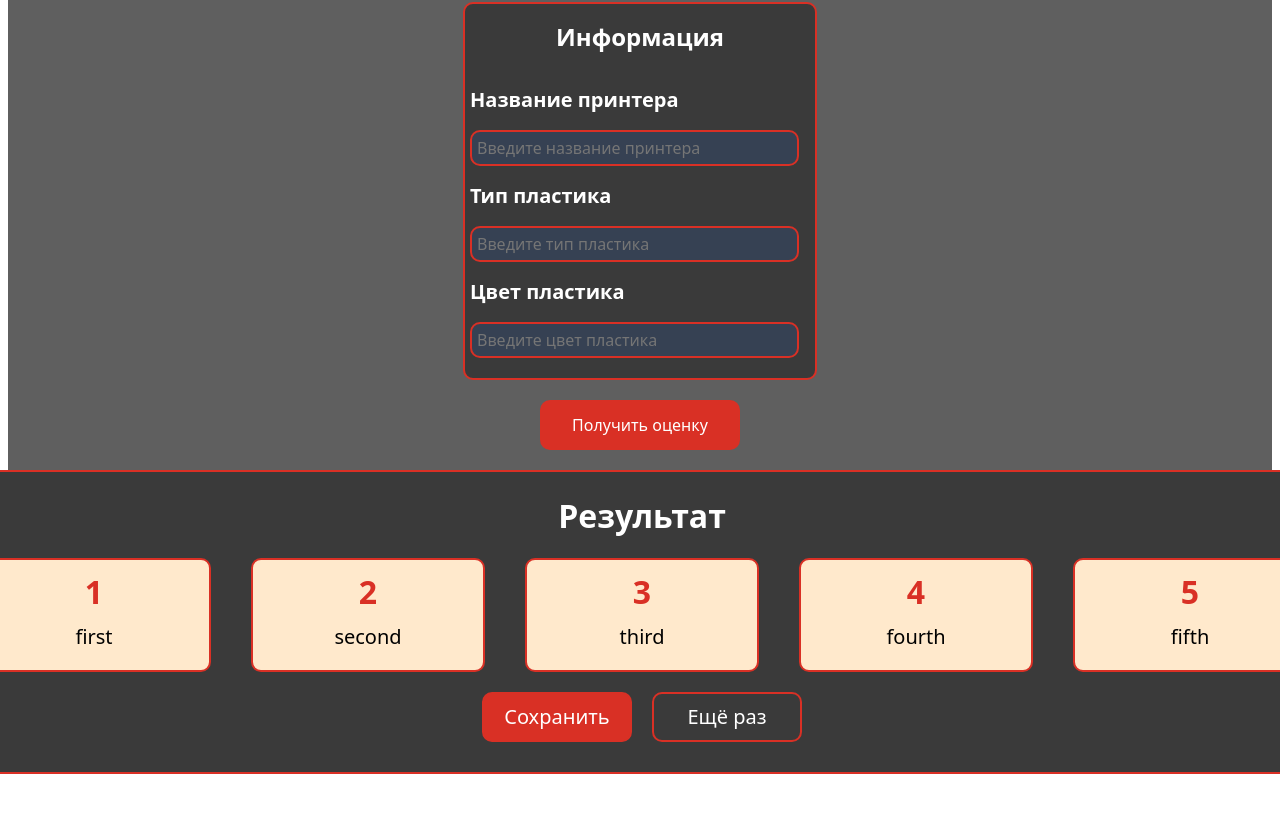
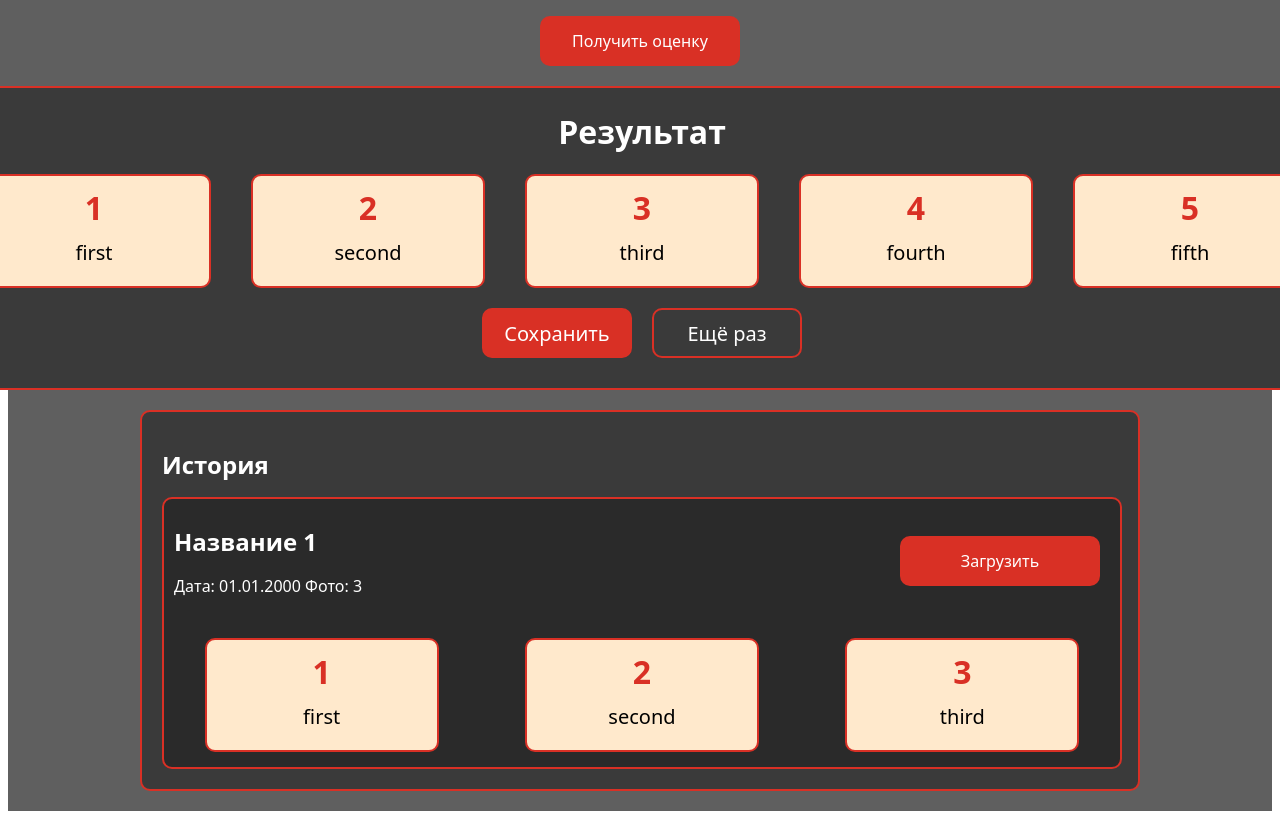
Before and after one commit to GasilinEgor/FDM-Quality-Target, a Vue app in the folder frontend/: page / in a window 1280 px wide. Shown: the part 838-1657 px from the top of the page. Before the commit the page ends 1620 px from the top, so only its background shows below. Built offline with nearby package versions, Linux system fonts and the light colour scheme; the HTML template or start-up script is replaced by a standard one.

Commit message:
history add

```diff
--- a/frontend/src/App.vue
+++ b/frontend/src/App.vue
@@ -1,12 +1,16 @@
 <script setup lang="ts">
 import Header from './Components/Header.vue'
 import Form from './Components/Form.vue';
+import History from './Components/History.vue';
 </script>
 <template>
   <div class="app">
     <Header />
     <div class="form">
       <Form />
+    </div>
+    <div class="history">
+      <History />
     </div>
   </div>
 </template>
@@ -18,4 +22,14 @@ import Form from './Components/Form.vue';
   box-sizing: border-box;
   background-color: #5f5f5f;
 }
+
+.app {
+  display: flex;
+  flex-direction: column;
+  align-items: center;
+}
+
+.history {
+  margin: 20px;
+}
 </style>
--- /dev/null
+++ b/frontend/src/Components/History.vue
@@ -0,0 +1,157 @@
+<script setup>
+import { ref } from 'vue';
+
+const history = ref([{
+    'name': 'Название 1',
+    'date': '01.01.2000',
+    'count': 3,
+    'statistic': {
+        'first': 1,
+        'second': 2,
+        'third': 3,
+    }
+}])
+</script>
+
+<template>
+<div class="main-history-div">
+    <div class="header-div">
+        <h1>История</h1>
+    </div>
+    <div class="history-list-div">
+        <div v-for="his in history" class="history-div">
+            <div class="info-div">
+                <div class="his-header-div">
+                    <h1>{{ his.name }}</h1>
+                    <p>Дата: {{ his.date }} Фото: {{ his.count }}</p>
+                </div>
+                <div class="button-div">
+                    <button>Загрузить</button>
+                </div>
+            </div>
+            <div class="statistic-div">
+                <div v-for="(count, name) in his.statistic" class="block-div">
+                    <p class="statistic-count">{{ count }}</p>
+                    <p class="statistic-name">{{ name }}</p>
+                </div>
+            </div>
+        </div>
+    </div>
+</div>
+</template>
+<style scoped>
+.main-history-div {
+    width: 100%;
+    min-width: 1000px;
+    height: 100%;
+    background-color: #3a3a3a;
+    border: 2px solid #d93025;
+    border-radius: 10px;
+
+    display: flex;
+    flex-direction: column;
+    padding: 20px;
+}
+
+.header-div h1 {
+    font-size: 24px;
+    font-family: system-ui, -apple-system, BlinkMacSystemFont, 'Segoe UI', Roboto, Oxygen, Ubuntu, Cantarell, 'Open Sans', 'Helvetica Neue', sans-serif;
+    color: white;
+}
+
+.info-div {
+    display: flex;
+    flex-direction: row;
+    width: 100%;
+    justify-content: space-around;
+}
+
+.his-header-div {
+    width: 100%;
+    padding: 10px;
+}
+
+.his-header-div h1 {
+    color: white;
+    font-size: 24px;
+    font-family: system-ui, -apple-system, BlinkMacSystemFont, 'Segoe UI', Roboto, Oxygen, Ubuntu, Cantarell, 'Open Sans', 'Helvetica Neue', sans-serif;
+}
+
+.button-div {
+    display: flex;
+    justify-content: center;
+    align-items: center;
+    margin-right: 20px;
+}
+
+.button-div button {
+    width: 200px;
+    height: 50px;
+    background-color: #d93025;
+    border-radius: 10px;
+    color: white;
+    font-size: 16px;
+    font-family: system-ui, -apple-system, BlinkMacSystemFont, 'Segoe UI', Roboto, Oxygen, Ubuntu, Cantarell, 'Open Sans', 'Helvetica Neue', sans-serif;
+
+    outline: none;
+    transition: none;
+    border: none ;
+}
+
+.his-header-div p {
+    color: white;
+    font-size: 16px;
+    font-family: system-ui, -apple-system, BlinkMacSystemFont, 'Segoe UI', Roboto, Oxygen, Ubuntu, Cantarell, 'Open Sans', 'Helvetica Neue', sans-serif;
+}
+
+.history-div {
+    width: 100%;
+    height: 100%;
+    background-color: #2a2a2a;
+    border:  2px solid #d93025;
+    border-radius: 10px;
+
+    display: flex;
+    flex-direction: column;
+    align-items: center;
+}
+
+.block-div {
+    width: 220px;
+    height: 100px;
+    background-color: #ffe9cc;
+    border: 2px solid #d93025;
+    border-radius: 10px;
+
+    display: flex;
+    flex-direction: column;
+    align-items: center;
+    gap: 0px;
+    padding: 5px;
+}
+
+.statistic-div {
+    width: 100%;
+    display: flex;
+    flex-direction: row;
+    gap: 5px;
+    align-items: center;
+    justify-content: space-around;
+    margin: 15px;
+}
+
+.statistic-count {
+    font-size: 32px;
+    font-family: system-ui, -apple-system, BlinkMacSystemFont, 'Segoe UI', Roboto, Oxygen, Ubuntu, Cantarell, 'Open Sans', 'Helvetica Neue', sans-serif;
+    color: #d93025;
+    margin: 5px;
+    font-weight: 700;
+}
+
+.statistic-name {
+    font-size: 20px;
+    font-family: system-ui, -apple-system, BlinkMacSystemFont, 'Segoe UI', Roboto, Oxygen, Ubuntu, Cantarell, 'Open Sans', 'Helvetica Neue', sans-serif;
+    color: black;
+    margin: 5px;
+}
+</style>
```
